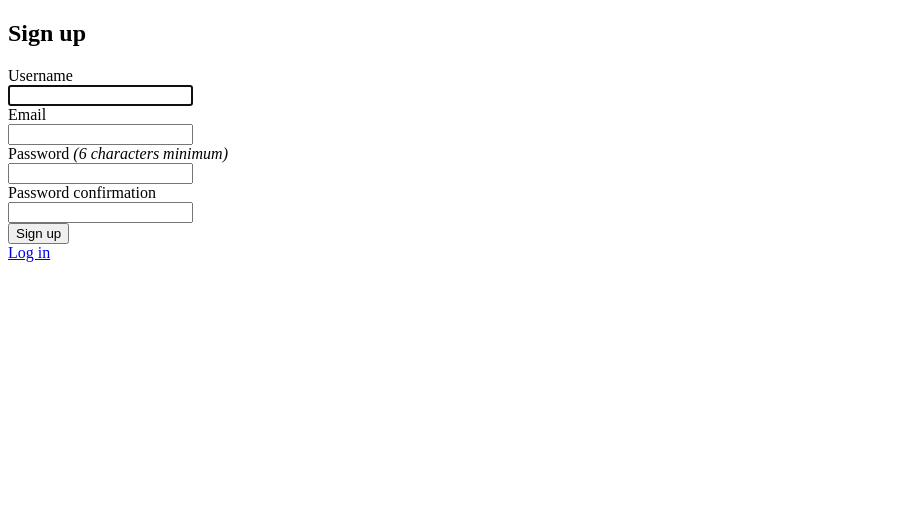
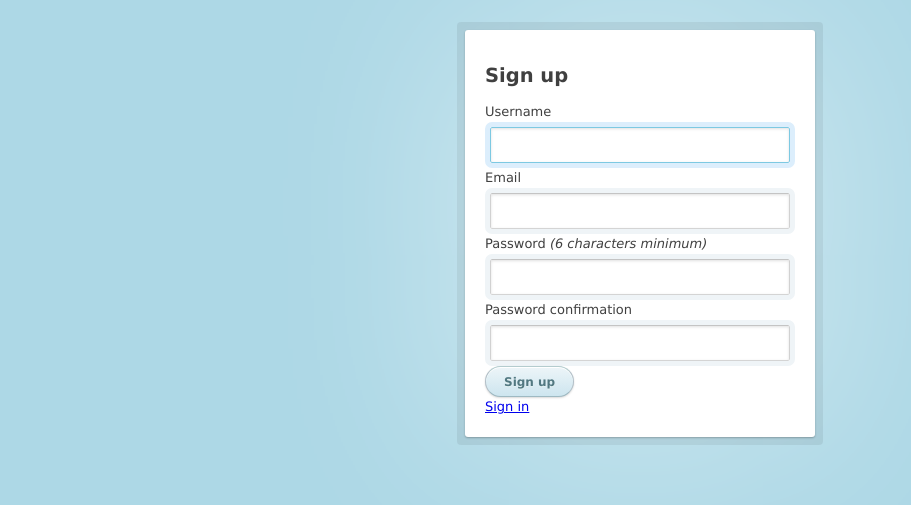
Before and after one commit to VanjaJeftic/RPG-editor, a Rails app: page /users/sign_up in a window 1280 px wide. Shown: the top 505 px of the page, without its empty margins (0-911 px from the left). Run offline with Rails 7, Linux system fonts and the light colour scheme; style sheets or scripts are compiled from the project's sources.

Commit message:
Style for pages implemented

```diff
--- /dev/null
+++ b/app/assets/stylesheets/screen.css
@@ -0,0 +1,199 @@
+/*
+ * Copyright (c) 2012 Thibaut Courouble
+ * http://www.cssflow.com
+ * Licensed under the MIT License
+ *
+ * Sass/SCSS source: https://goo.gl/0jzXf
+ * PSD by Orman Clark: https://goo.gl/D8zmk
+ */
+
+body {
+    font: 13px/20px "Lucida Grande", Tahoma, Verdana, sans-serif;
+    color: #404040;
+    background: lightblue;
+}
+
+.header {
+    padding: 60px;
+    text-align: left;
+    background: #1abc9c;
+    color: white;
+    font-size: 30px;
+}
+
+.button-right {
+    text-align: right
+}
+
+/* Page Content */
+.content {padding:20px;}
+
+.login {
+    position: relative;
+    margin: 30px auto;
+    padding: 20px 20px 20px;
+    width: 310px;
+    background: white;
+    border-radius: 3px;
+    -webkit-box-shadow: 0 0 200px rgba(255, 255, 255, 0.5), 0 1px 2px rgba(0, 0, 0, 0.3);
+    box-shadow: 0 0 200px rgba(255, 255, 255, 0.5), 0 1px 2px rgba(0, 0, 0, 0.3);
+}
+
+.login:before {
+    content: '';
+    position: absolute;
+    top: -8px;
+    right: -8px;
+    bottom: -8px;
+    left: -8px;
+    z-index: -1;
+    background: rgba(0, 0, 0, 0.08);
+    border-radius: 4px;
+}
+
+.login h1 {
+    margin: -20px -20px 21px;
+    line-height: 40px;
+    font-size: 15px;
+    font-weight: bold;
+    color: #555;
+    text-align: center;
+    text-shadow: 0 1px white;
+    background: #f3f3f3;
+    border-bottom: 1px solid #cfcfcf;
+    border-radius: 3px 3px 0 0;
+    background-image: -webkit-linear-gradient(top, whiteffd, #eef2f5);
+    background-image: -moz-linear-gradient(top, whiteffd, #eef2f5);
+    background-image: -o-linear-gradient(top, whiteffd, #eef2f5);
+    background-image: linear-gradient(to bottom, whiteffd, #eef2f5);
+    -webkit-box-shadow: 0 1px whitesmoke;
+    box-shadow: 0 1px whitesmoke;
+}
+
+.login p {
+    margin: 20px 0 0;
+}
+
+.login p:first-child {
+    margin-top: 0;
+}
+
+.login input[type=text], .login input[type=password] {
+    width: 278px;
+}
+
+.login p.remember_me {
+    float: left;
+    line-height: 31px;
+}
+
+.login p.remember_me label {
+    font-size: 12px;
+    color: #777;
+    cursor: pointer;
+}
+
+.login p.remember_me input {
+    position: relative;
+    bottom: 1px;
+    margin-right: 4px;
+    vertical-align: middle;
+}
+
+.login p.submit {
+    text-align: right;
+}
+
+.login-help {
+    margin: 20px 0;
+    font-size: 11px;
+    color: white;
+    text-align: center;
+    text-shadow: 0 1px #2a85a1;
+}
+
+.login-help a {
+    color: #cce7fa;
+    text-decoration: none;
+}
+
+.login-help a:hover {
+    text-decoration: underline;
+}
+
+:-moz-placeholder {
+    color: #c9c9c9 !important;
+    font-size: 13px;
+}
+
+::-webkit-input-placeholder {
+    color: #ccc;
+    font-size: 13px;
+}
+
+input {
+    font-family: 'Lucida Grande', Tahoma, Verdana, sans-serif;
+    font-size: 14px;
+}
+
+input[type=text], input[type=password] {
+    margin: 5px;
+    padding: 0 10px;
+    width: 200px;
+    height: 34px;
+    color: #404040;
+    background: white;
+    border: 1px solid;
+    border-color: #c4c4c4 #d1d1d1 #d4d4d4;
+    border-radius: 2px;
+    outline: 5px solid #eff4f7;
+    -moz-outline-radius: 3px;
+    -webkit-box-shadow: inset 0 1px 3px rgba(0, 0, 0, 0.12);
+    box-shadow: inset 0 1px 3px rgba(0, 0, 0, 0.12);
+}
+
+input[type=text]:focus, input[type=password]:focus {
+    border-color: #7dc9e2;
+    outline-color: #dceefc;
+    outline-offset: 0;
+}
+
+input[type=submit] {
+    padding: 0 18px;
+    height: 29px;
+    font-size: 12px;
+    font-weight: bold;
+    color: #527881;
+    text-shadow: 0 1px #e3f1f1;
+    background: #cde5ef;
+    border: 1px solid;
+    border-color: #b4ccce #b3c0c8 #9eb9c2;
+    border-radius: 16px;
+    outline: 0;
+    -webkit-box-sizing: content-box;
+    -moz-box-sizing: content-box;
+    box-sizing: content-box;
+    background-image: -webkit-linear-gradient(top, #edf5f8, #cde5ef);
+    background-image: -moz-linear-gradient(top, #edf5f8, #cde5ef);
+    background-image: -o-linear-gradient(top, #edf5f8, #cde5ef);
+    background-image: linear-gradient(to bottom, #edf5f8, #cde5ef);
+    -webkit-box-shadow: inset 0 1px white, 0 1px 2px rgba(0, 0, 0, 0.15);
+    box-shadow: inset 0 1px white, 0 1px 2px rgba(0, 0, 0, 0.15);
+}
+
+input[type=submit]:active {
+    background: #cde5ef;
+    border-color: #9eb9c2 #b3c0c8 #b4ccce;
+    -webkit-box-shadow: inset 0 0 3px rgba(0, 0, 0, 0.2);
+    box-shadow: inset 0 0 3px rgba(0, 0, 0, 0.2);
+}
+
+.lt-ie9 input[type=text], .lt-ie9 input[type=password] {
+    line-height: 34px;
+}
+
+
+.content {padding:20px;}
+
+
+Resources
--- a/app/views/devise/registrations/edit.html.erb
+++ b/app/views/devise/registrations/edit.html.erb
@@ -1,3 +1,5 @@
+<div class="login">
+
 <h2>Edit <%= resource_name.to_s.humanize %></h2>
 
 <%= form_for(resource, as: resource_name, url: registration_path(resource_name), html: { method: :put }) do |f| %>
@@ -46,3 +48,5 @@
 <p>Unhappy? <%= button_to "Cancel my account", registration_path(resource_name), data: { confirm: "Are you sure?" }, method: :delete %></p>
 
 <%= link_to "Back", :back %>
+
+</div>
--- a/app/views/devise/registrations/new.html.erb
+++ b/app/views/devise/registrations/new.html.erb
@@ -1,7 +1,8 @@
+<div class="login">
   <h2>Sign up</h2>
-
   <%= form_for(resource, as: resource_name, url: registration_path(resource_name)) do |f| %>
     <%= render "devise/shared/error_messages", resource: resource %>
+
 
     <div class="field">
       <%= f.label :username %><br />
@@ -9,8 +10,8 @@
     </div>
 
     <div class="field">
-    <%= f.label :email %><br />
-    <%= f.email_field :email, autofocus: true, autocomplete: "email" %>
+      <%= f.label :email %>
+      <%= f.text_field :email, autofocus: true, autocomplete: "email" %>
     </div>
 
     <div class="field">
@@ -32,3 +33,4 @@
   <% end %>
 
   <%= render "devise/shared/links" %>
+</div>
--- a/app/views/devise/sessions/new.html.erb
+++ b/app/views/devise/sessions/new.html.erb
@@ -1,3 +1,4 @@
+<div class="login">
 <h2>Sign in</h2>
 
 <%= form_for(resource, as: resource_name, url: session_path(resource_name)) do |f| %>
@@ -23,4 +24,4 @@
   </div>
 <% end %>
 
-<%= render "devise/shared/links" %>
+</div>
--- a/app/views/devise/shared/_links.html.erb
+++ b/app/views/devise/shared/_links.html.erb
@@ -1,5 +1,5 @@
 <%- if controller_name != 'sessions' %>
-  <%= link_to "Log in", new_session_path(resource_name) %><br />
+  <%= link_to "Sign in", new_session_path(resource_name) %><br />
 <% end %>
 
 <%- if devise_mapping.registerable? && controller_name != 'registrations' %>
```
Also changed, not shown: app/views/pages/home.html.erb (+17 -2 lines). Lines whose indentation alone changed are shown as unchanged.
